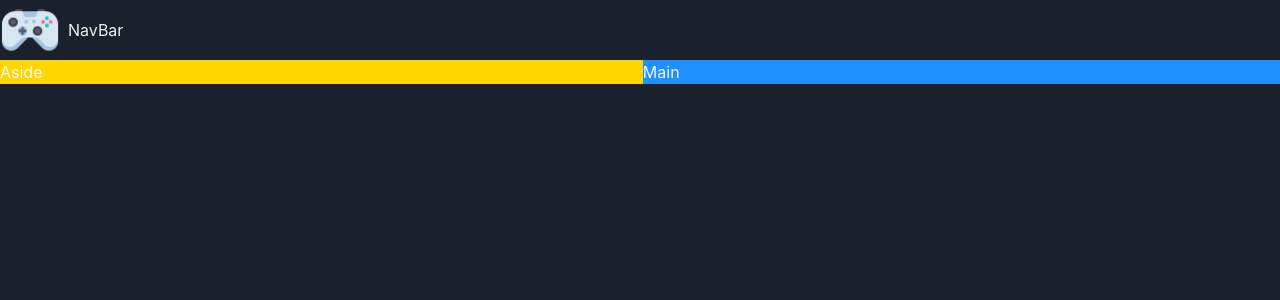
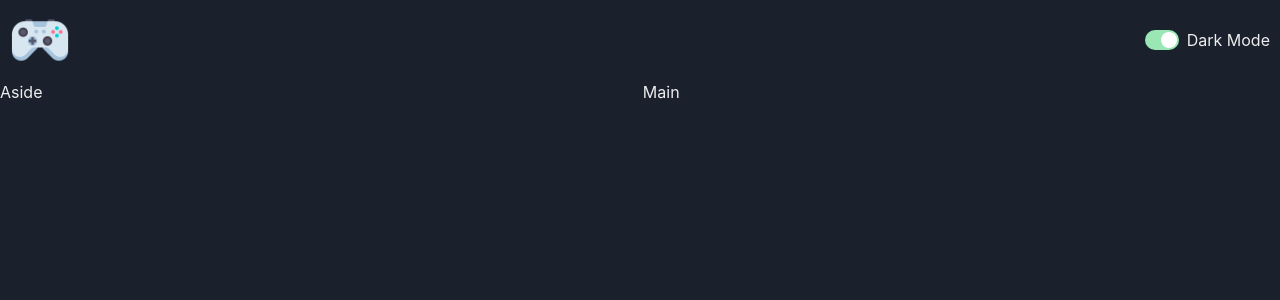
Before and after one commit to Nischit17/RAWR, a React (Vite) app: page / in a window 1280 px wide. Shown: the top 300 px of the page. Built offline with nearby package versions, Linux system fonts and the light colour scheme.

Commit message:
Build The Color Mode Switch

```diff
--- a/src/App.tsx
+++ b/src/App.tsx
@@ -11,8 +11,8 @@
       <GridItem area='nav'>
       <NavBar/>
       </GridItem>
-      <Show above="lg"><GridItem area='aside' bg='gold' >Aside</GridItem></Show>
-      <GridItem area='main' bg='dodgerblue' >Main</GridItem>
+      <Show above="lg"><GridItem area='aside'>Aside</GridItem></Show>
+      <GridItem area='main'>Main</GridItem>
     </Grid>
   )
 }
--- /dev/null
+++ b/src/Components/ColorModeSwitch.tsx
@@ -0,0 +1,14 @@
+import { HStack, Switch, Text, useColorMode } from '@chakra-ui/react'
+
+const ColorModeSwitch = () => {
+    const {toggleColorMode, colorMode} = useColorMode();
+
+  return (
+    <HStack>
+        <Switch colorScheme='green' isChecked={colorMode === 'dark'} onChange={toggleColorMode} />
+        <Text>Dark Mode</Text>
+    </HStack>
+  )
+}
+
+export default ColorModeSwitch
--- a/src/Components/NavBar.tsx
+++ b/src/Components/NavBar.tsx
@@ -1,11 +1,12 @@
-import { HStack, Image, Text } from '@chakra-ui/react'
+import { HStack, Image } from '@chakra-ui/react'
 import Game_icon from  ".././assets/game-controller.png"
+import ColorModeSwitch from './ColorModeSwitch'
 
 const NavBar = () => {
   return (
-    <HStack>
+    <HStack justifyContent='space-between' padding='10px'>
         <Image boxSize="60px" alt='navbar_img' src={Game_icon} />
-        <Text>NavBar</Text>
+        <ColorModeSwitch/>
     </HStack>
   )
 }
```
